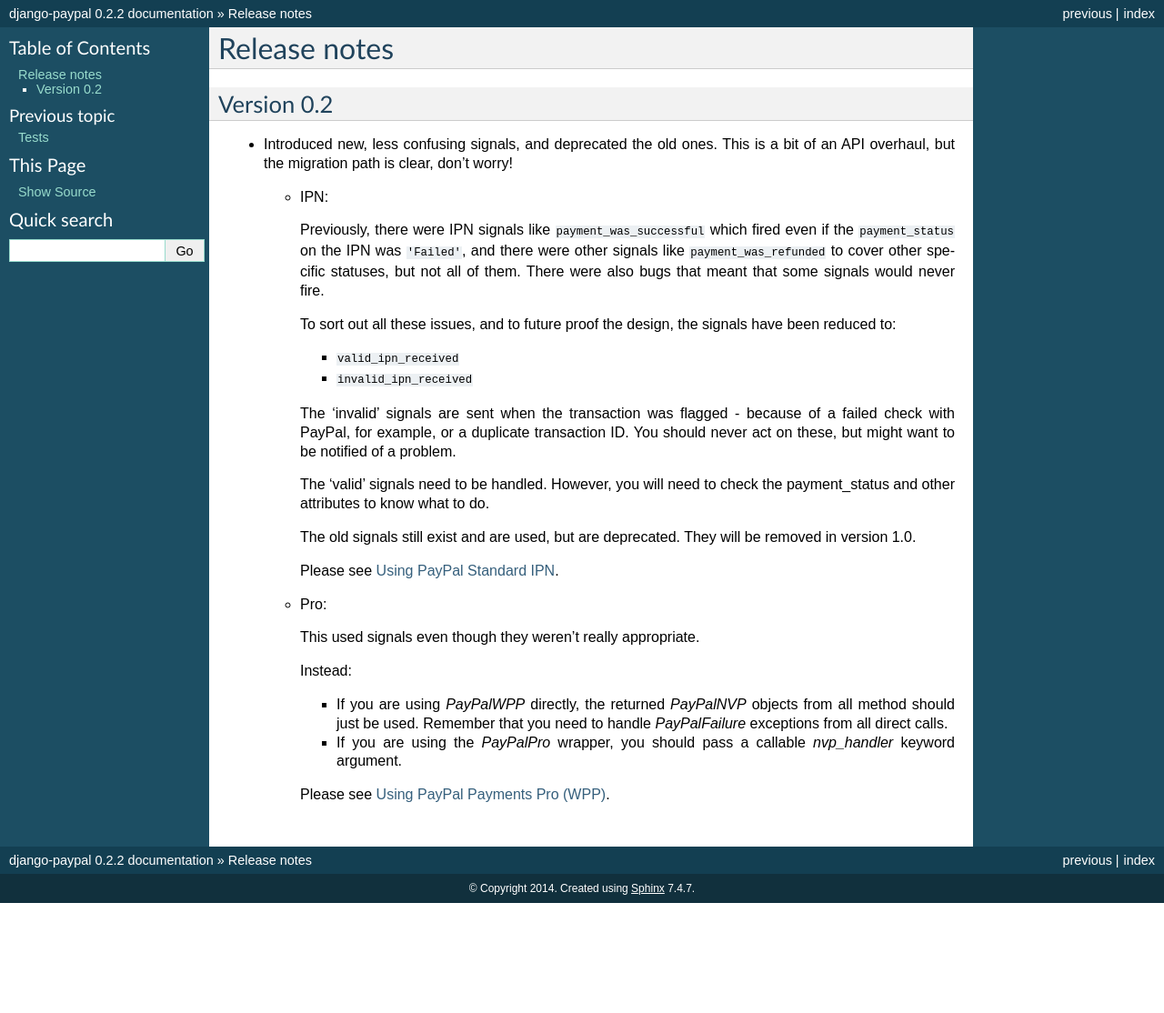
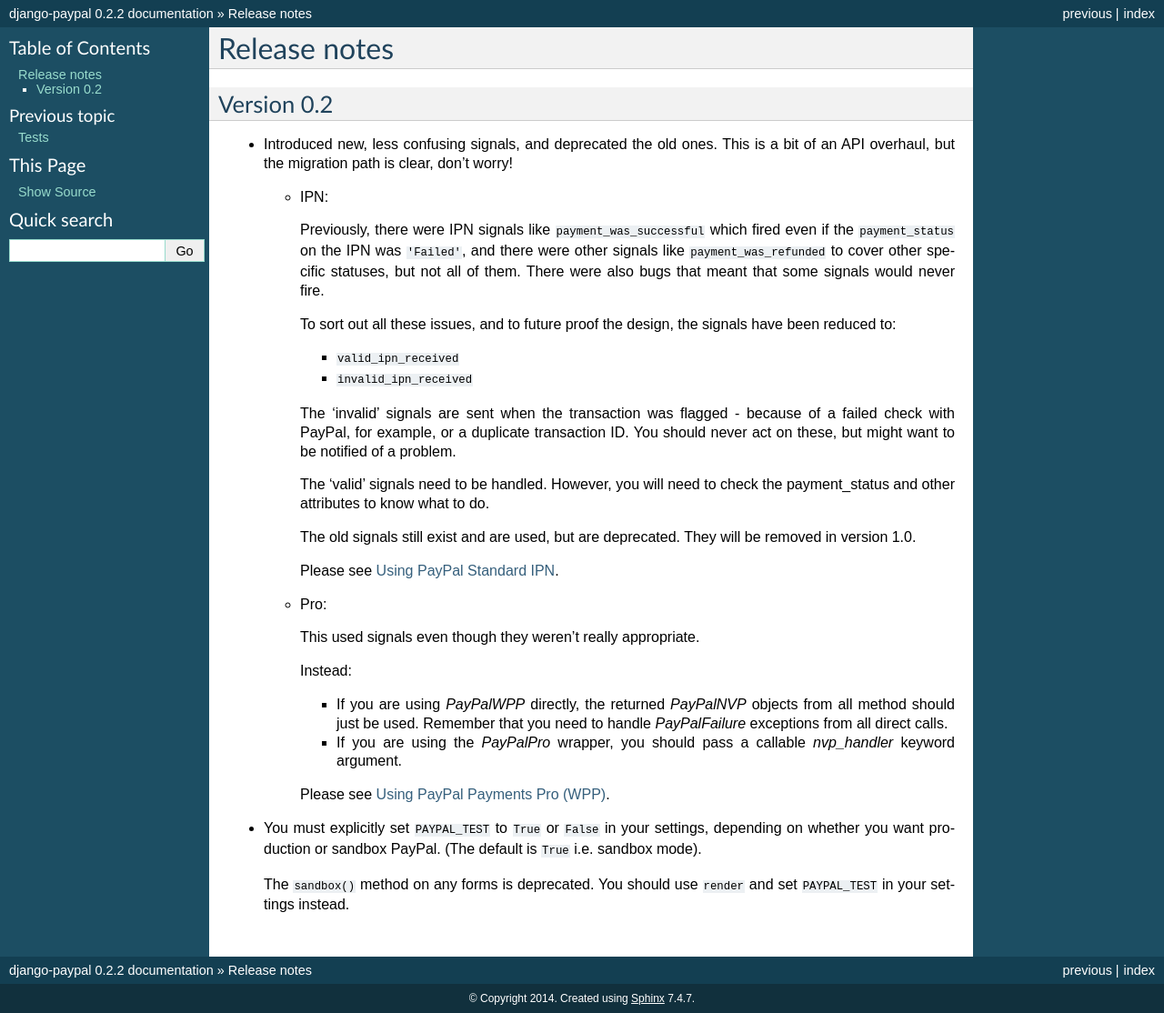
Before and after one commit to spookylukey/django-paypal, a Sphinx documentation site: the page built from docs/release_notes.rst, in a window 1280 px wide. Shown: the whole page at 91% size. Built offline with Sphinx 7.4.7, drawn with Linux system fonts in a browser that asks for light colours; before the commit the page ends 993 px from its top, so only the background shows below that.

Commit message:
Upgrade notes for PAYPAL_TEST change

```diff
--- a/docs/release_notes.rst
+++ b/docs/release_notes.rst
@@ -48,3 +48,10 @@
       `nvp_handler` keyword argument.
 
     Please see :doc:`pro/index`.
+
+* You must explicitly set ``PAYPAL_TEST`` to ``True`` or ``False`` in your
+  settings, depending on whether you want production or sandbox PayPal. (The
+  default is ``True`` i.e. sandbox mode).
+
+  The ``sandbox()`` method on any forms is deprecated. You should use ``render``
+  and set ``PAYPAL_TEST`` in your settings instead.
```
